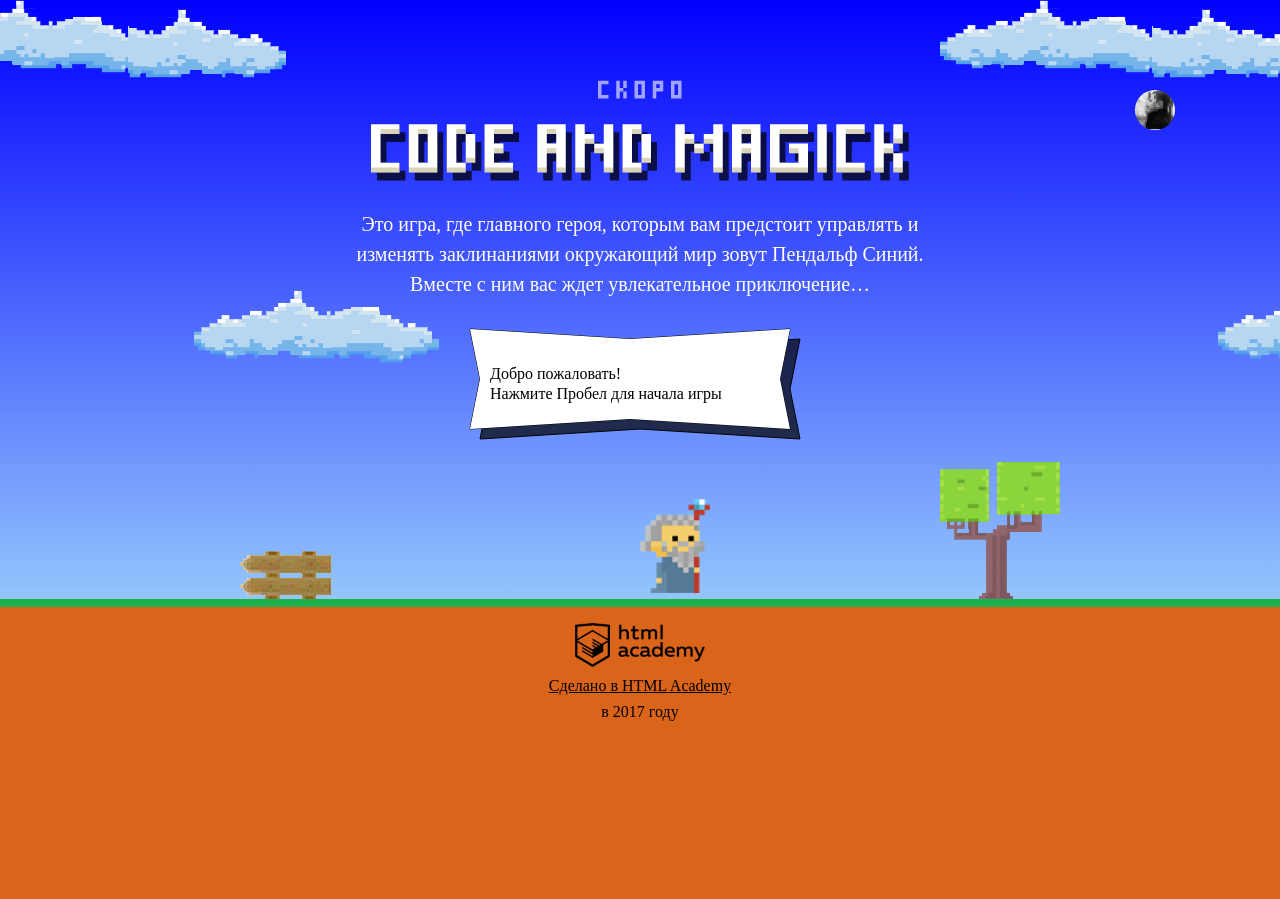
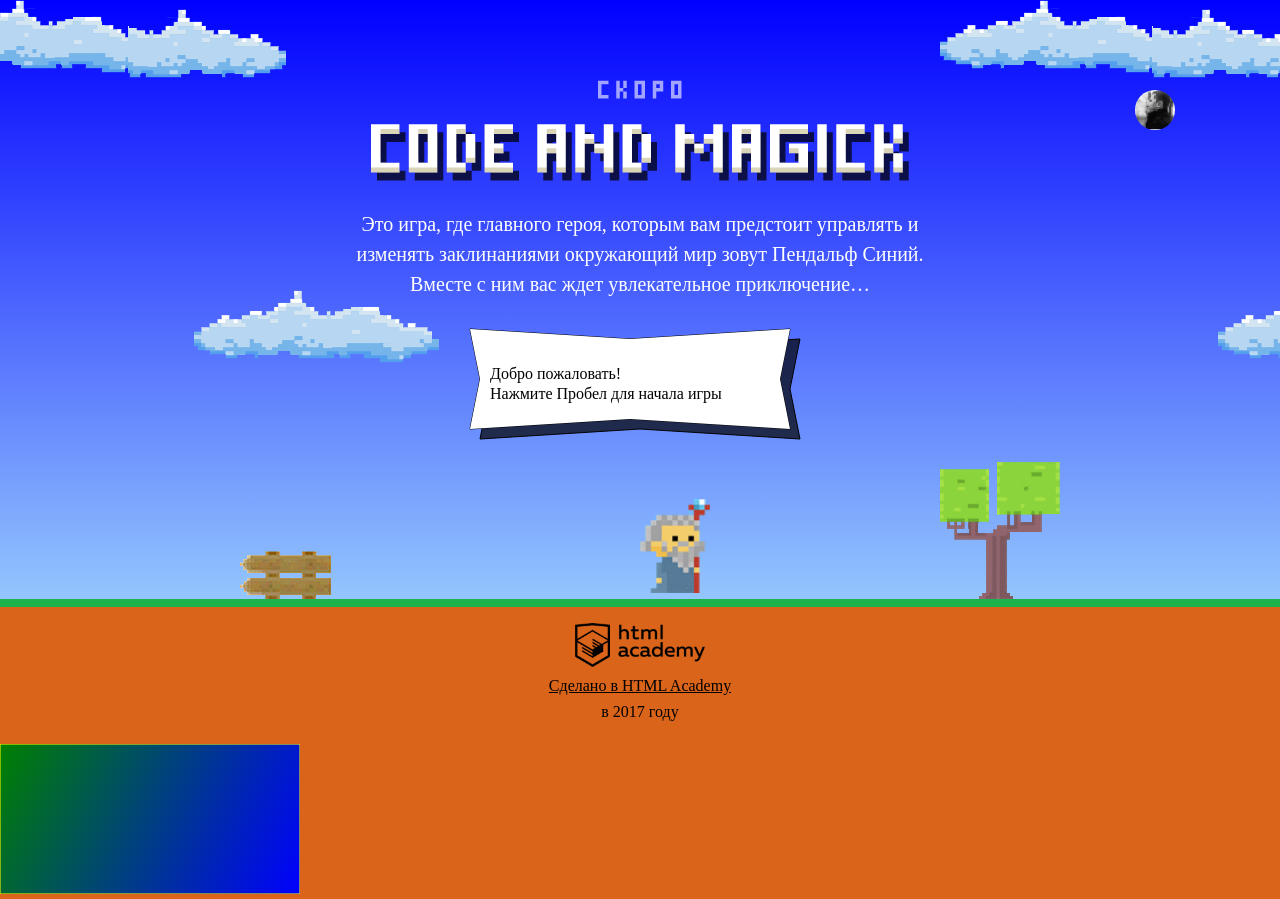
Before and after one commit to ekabet/magic, a website: page index.html in a window 1280 px wide. Before the commit the page ends 800 px from the top, so only its background shows below. Drawn offline with Linux system fonts and the light colour scheme; a web font is replaced by a local one.

Commit message:
Вторая лекция

```diff
--- a/index.html
+++ b/index.html
@@ -8,7 +8,6 @@
   <title>Код и Магия</title>
 </head>
 <body>
-
 <header>
   <svg style="display: none;" xmlns="http://www.w3.org/2000/svg" viewBox="0 0 62
         86">
@@ -180,8 +179,8 @@
     <p class="setup-similar-label">Петр Петров</p>
   </div>
 </template>
+<canvas id="canvas"></canvas>
 <script src="js/script.js"></script>
 <script src="js/game.js"></script>
-
 </body>
-</html></html>
+</html>
--- a/js/script.js
+++ b/js/script.js
@@ -17,3 +17,15 @@ var getWizardX = function (width) {
 var getWizardY = function (height) {
     return height  * 2 / 3;
 };
+
+var canvas = document.getElementById('canvas');
+var ctx = canvas.getContext('2d');
+var gradient = ctx.createLinearGradient(0, 0, 300, 150);
+
+
+gradient.addColorStop(0, 'green');
+gradient.addColorStop(1, 'blue');
+ctx.fillStyle = gradient;
+ctx.fillRect(0, 0, 300, 150);
+ctx.strokeStyle = 'yellow';
+ctx.strokeRect(0, 0, 300, 150);
```
